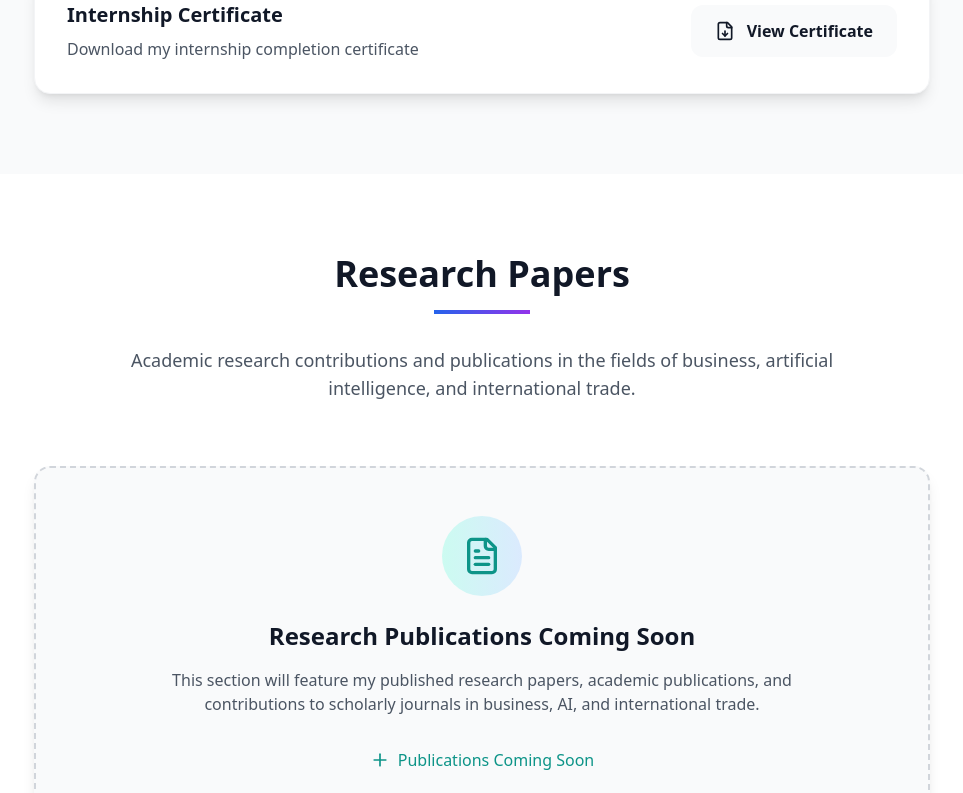
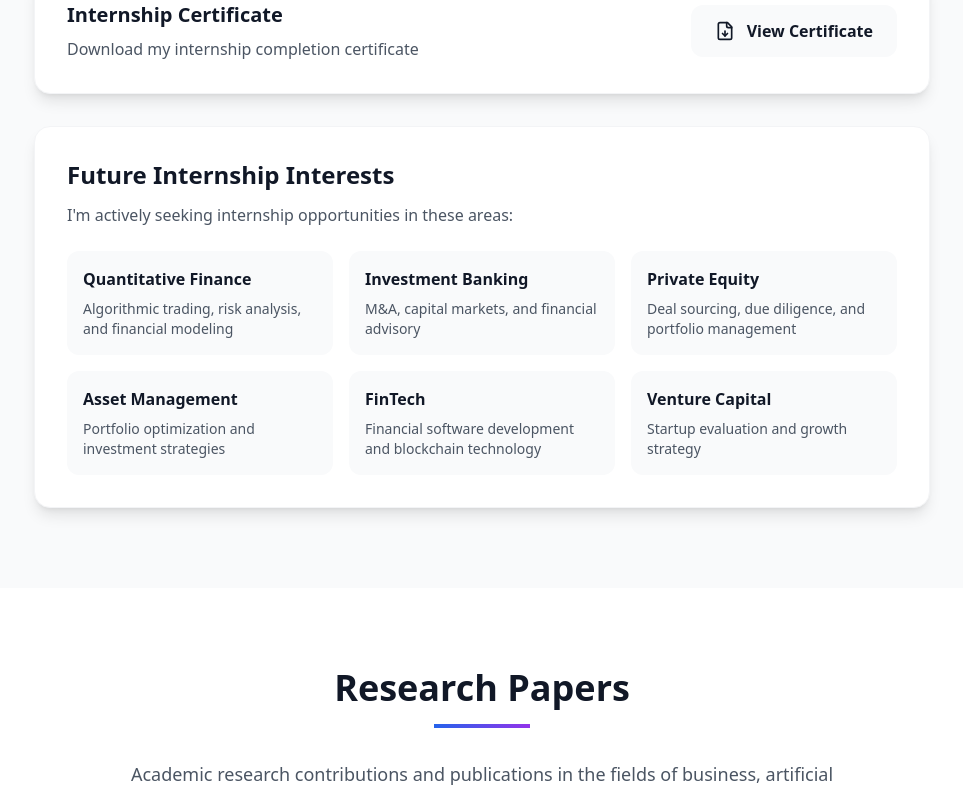
Before and after one commit to ayushkumar320/Profolio-Keshav, a React (Vite) app: page / in a window 1280 px wide. Shown: the part 5020-5813 px from the top of the page, without its empty margins (158-1121 px from the left). Built offline with nearby package versions, Linux system fonts and the light colour scheme.

Commit message:
added internship interest

```diff
--- a/src/components/Contact.tsx
+++ b/src/components/Contact.tsx
@@ -18,7 +18,7 @@ const Contact: React.FC = () => {
     {
       icon: <MapPin className="w-6 h-6" />,
       label: "Location",
-      value: "Noida, India",
+      value: "Noida, Uttar Pradesh, India",
       href: null,
     },
   ];
--- a/src/components/Internships.tsx
+++ b/src/components/Internships.tsx
@@ -161,6 +161,63 @@ const Internships: React.FC = () => {
               </a>
             </div>
           </div>
+
+          {/* Future Internship Interests Card */}
+          <div className="bg-white dark:bg-gray-900 rounded-2xl shadow-lg p-8 hover:shadow-xl transition-all duration-300 border border-gray-100 dark:border-gray-700">
+            <div className="mb-6">
+              <h3 className="text-2xl font-bold text-gray-900 dark:text-white mb-3">
+                Future Internship Interests
+              </h3>
+              <p className="text-gray-600 dark:text-gray-300">
+                I'm actively seeking internship opportunities in these areas:
+              </p>
+            </div>
+
+            <div className="grid gap-4 sm:grid-cols-2 lg:grid-cols-3">
+              {[
+                {
+                  title: "Quantitative Finance",
+                  description:
+                    "Algorithmic trading, risk analysis, and financial modeling",
+                },
+                {
+                  title: "Investment Banking",
+                  description: "M&A, capital markets, and financial advisory",
+                },
+                {
+                  title: "Private Equity",
+                  description:
+                    "Deal sourcing, due diligence, and portfolio management",
+                },
+                {
+                  title: "Asset Management",
+                  description:
+                    "Portfolio optimization and investment strategies",
+                },
+                {
+                  title: "FinTech",
+                  description:
+                    "Financial software development and blockchain technology",
+                },
+                {
+                  title: "Venture Capital",
+                  description: "Startup evaluation and growth strategy",
+                },
+              ].map((interest, index) => (
+                <div
+                  key={index}
+                  className="p-4 rounded-xl bg-gray-50 dark:bg-gray-800 hover:shadow-md transition-all duration-300"
+                >
+                  <h4 className="font-semibold text-gray-900 dark:text-white mb-2">
+                    {interest.title}
+                  </h4>
+                  <p className="text-sm text-gray-600 dark:text-gray-400">
+                    {interest.description}
+                  </p>
+                </div>
+              ))}
+            </div>
+          </div>
         </div>
       </div>
     </section>
```
